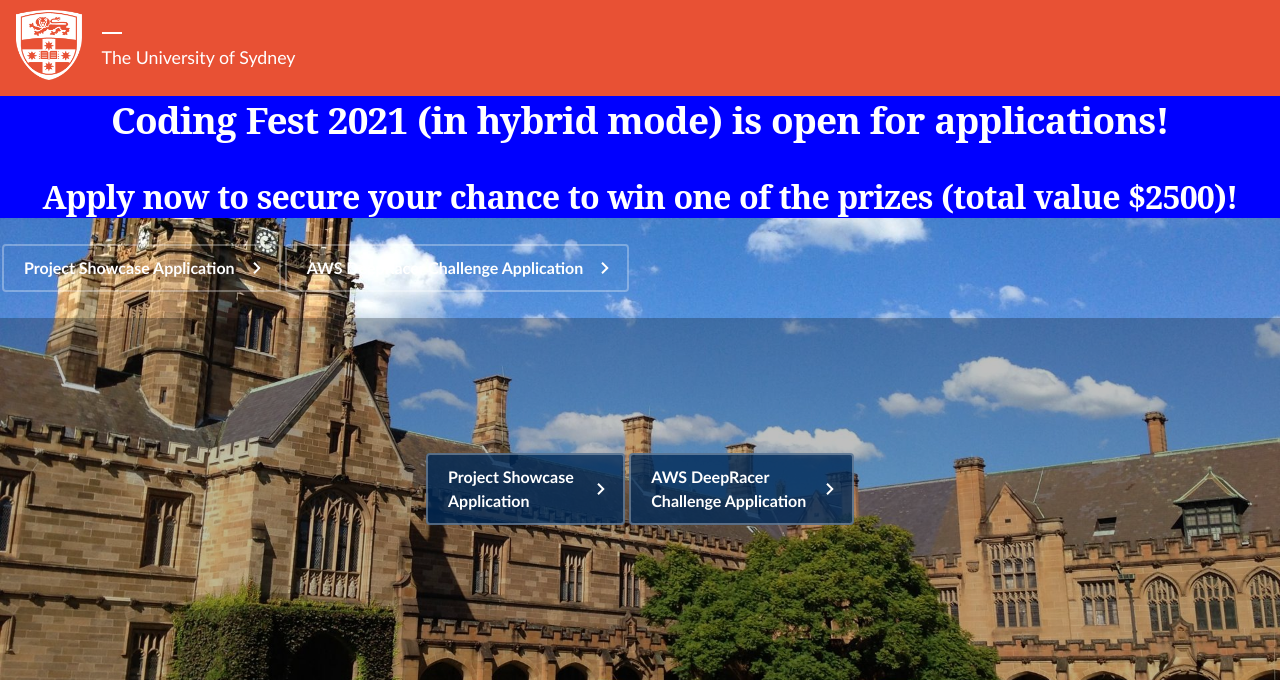
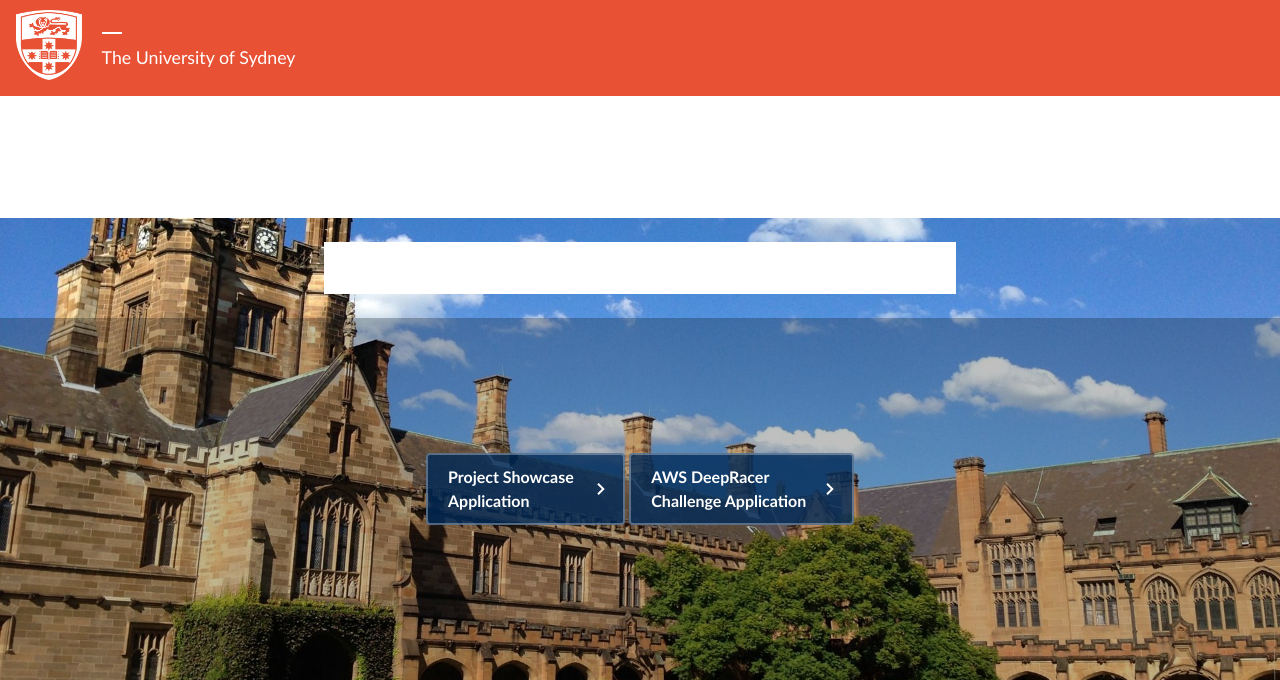
Before and after one commit to codingfestsydney/codingfestWeb, a Jekyll site: the page built from index.md, in a window 1280 px wide. Shown: the top 680 px of the page. Built offline with Jekyll 4.4.1, drawn with Linux system fonts in a browser that asks for light colours; our own code applies the rules of GitHub Pages for plain Markdown files; grey boxes are pictures that could not be loaded.

Commit message:
Update default.html

```diff
--- a/_layouts/default.html
+++ b/_layouts/default.html
@@ -491,12 +491,12 @@
     <main id="main">
       <div id="a3632473" role="img" aria-label="" class="page-header__darken--o25"
         style="background-image: url('/codingfestWeb/assets/files/usyd_background.jpeg');">
-        <div class="title-container" style="background-color: blue;">
+        <div class="title-container" style="background-color: rgba(255, 255, 255, 18);">
           <h1 style="text-align: center;color: white;">Coding Fest 2021 (in hybrid mode) is open for applications!</h1>
             <h2 style="text-align: center;color: white;">Apply now to secure your chance to win one of the prizes (total value $2500)!
             </h2>
         </div>
-        <table style="text-align: center;">
+        <table style="margin-left:auto;margin-right:auto;center;background-color: rgba(255, 255, 255, 18);">
           <tr>
             <td>
               <a href="https://forms.office.com/Pages/ResponsePage.aspx?id=fuOzgnGBXUixCzja5-0UqN_ovOMWqkFKqBRWwpXzIrFUNVVHN1QxTlJINTNWSU0zNFlLNFcyTUVZTS4u"
```
